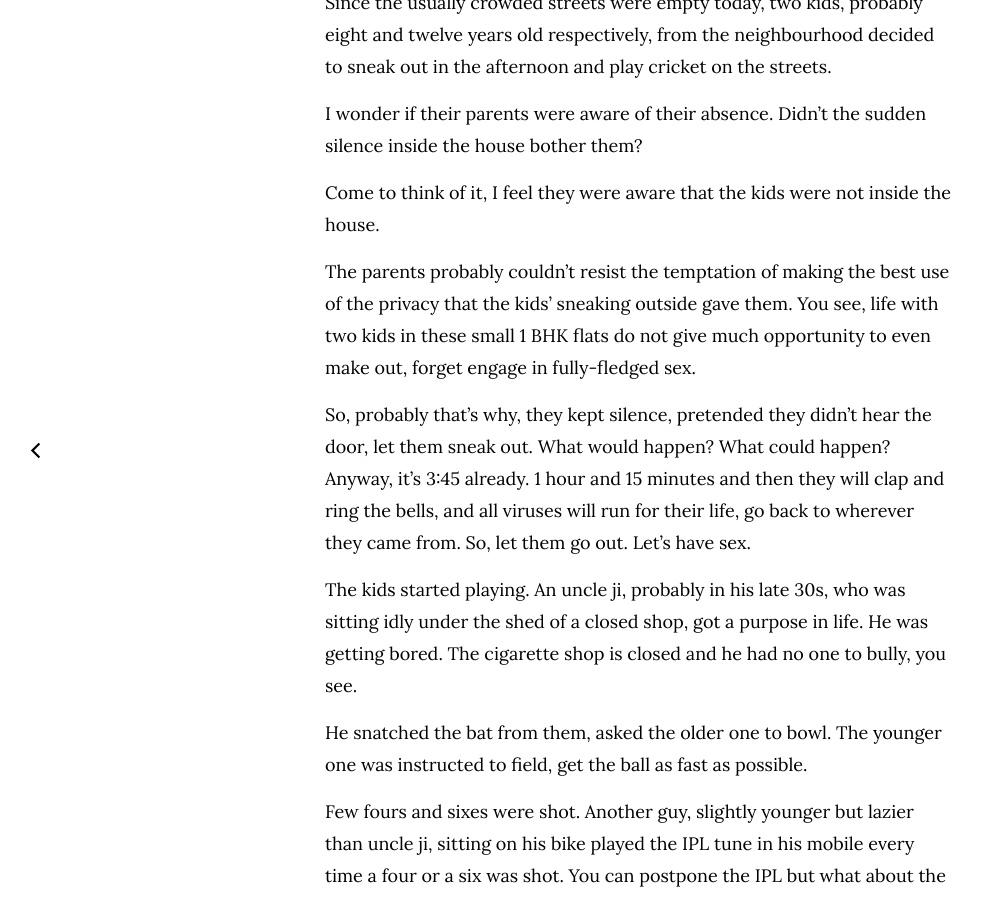
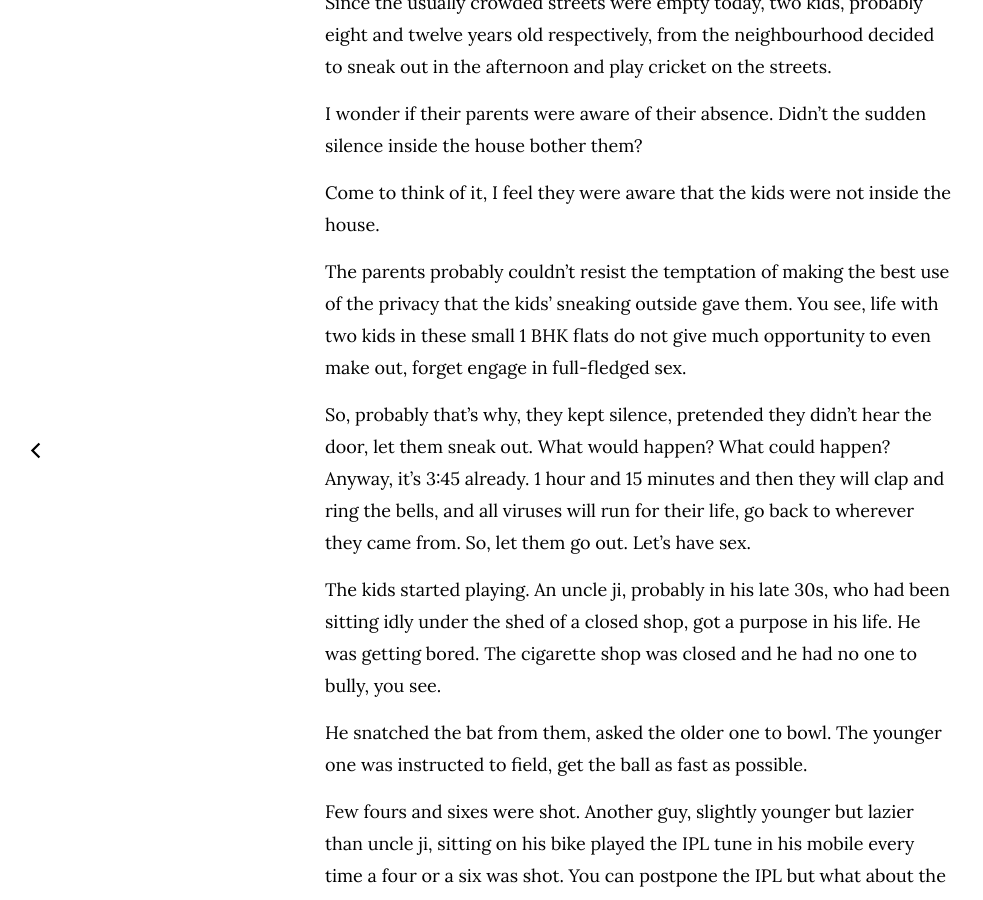
Before and after one commit to argumentativeyouth/pblog, a Jekyll site: the page built from _posts/2020-03-22-janta-curfew-from-my-balcony.md, in a window 1280 px wide and 900 px high, scrolled down 335 px. Shown: the whole window, without its empty margins (0-983 px from the left). Built offline with Jekyll 4.4.1, drawn with Linux system fonts in a browser that asks for light colours.

Commit message:
Update 2020-03-22-janta-curfew-from-my-balcony.md

```diff
--- a/_posts/2020-03-22-janta-curfew-from-my-balcony.md
+++ b/_posts/2020-03-22-janta-curfew-from-my-balcony.md
@@ -9,11 +9,11 @@ I wonder if their parents were aware of their absence. Didn't the sudden silence
 
 Come to think of it, I feel they were aware that the kids were not inside the house.
 
-The parents probably couldn't resist the temptation of making the best use of the privacy that the kids' sneaking outside gave them. You see, life with two kids in these small 1 BHK flats do not give much opportunity to even make out, forget engage in fully-fledged sex.
+The parents probably couldn't resist the temptation of making the best use of the privacy that the kids' sneaking outside gave them. You see, life with two kids in these small 1 BHK flats do not give much opportunity to even make out, forget engage in full-fledged sex.
 
 So, probably that's why, they kept silence, pretended they didn't hear the door, let them sneak out. What would happen? What could happen? Anyway, it's 3:45 already. 1 hour and 15 minutes and then they will clap and ring the bells, and all viruses will run for their life, go back to wherever they came from. So, let them go out. Let's have sex.
 
-The kids started playing. An uncle ji, probably in his late 30s, who was sitting idly under the shed of a closed shop, got a purpose in life. He was getting bored. The cigarette shop is closed and he had no one to bully, you see.
+The kids started playing. An uncle ji, probably in his late 30s, who had been sitting idly under the shed of a closed shop, got a purpose in his life. He was getting bored. The cigarette shop was closed and he had no one to bully, you see.
 
 He snatched the bat from them, asked the older one to bowl. The younger one was instructed to field, get the ball as fast as possible.
 
```
